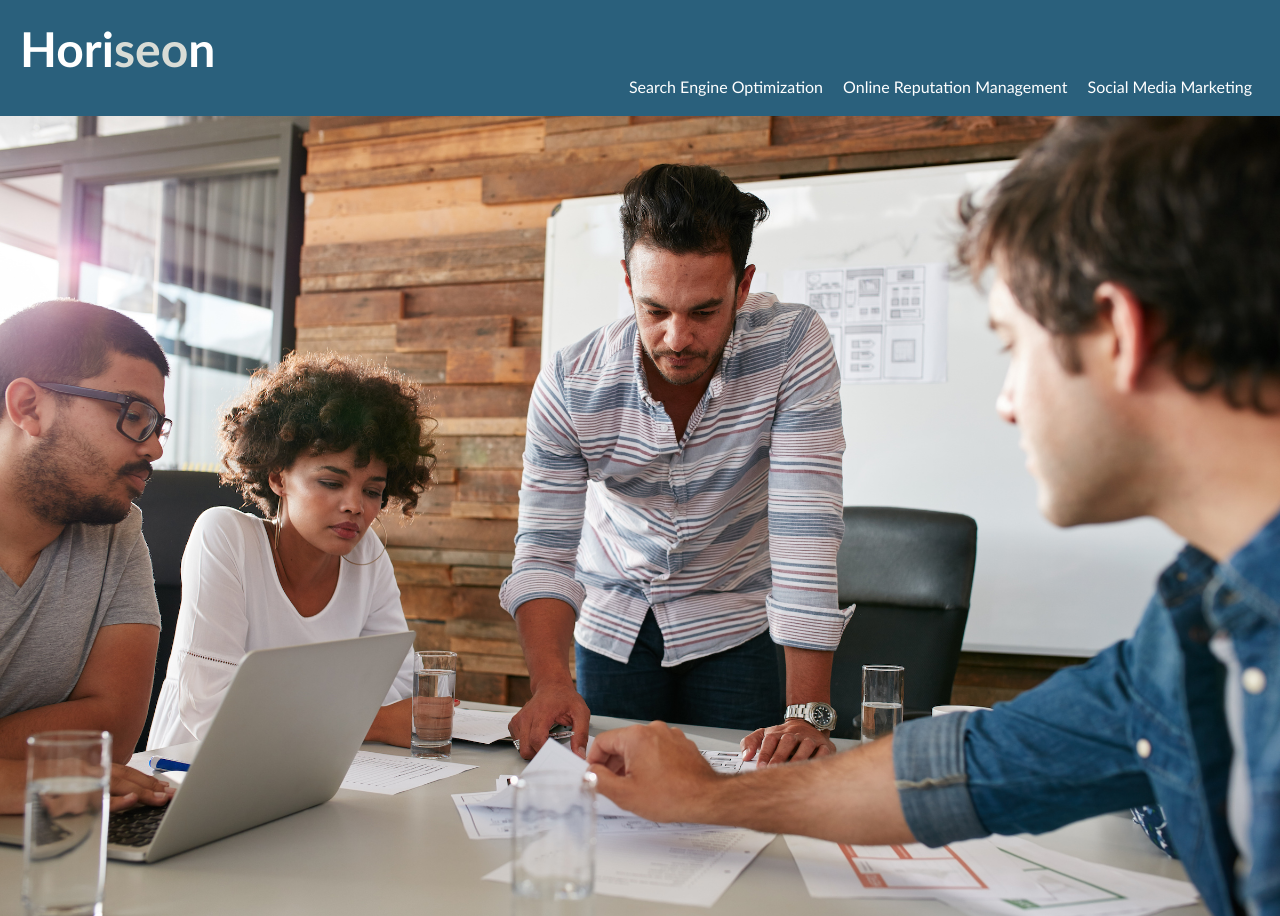
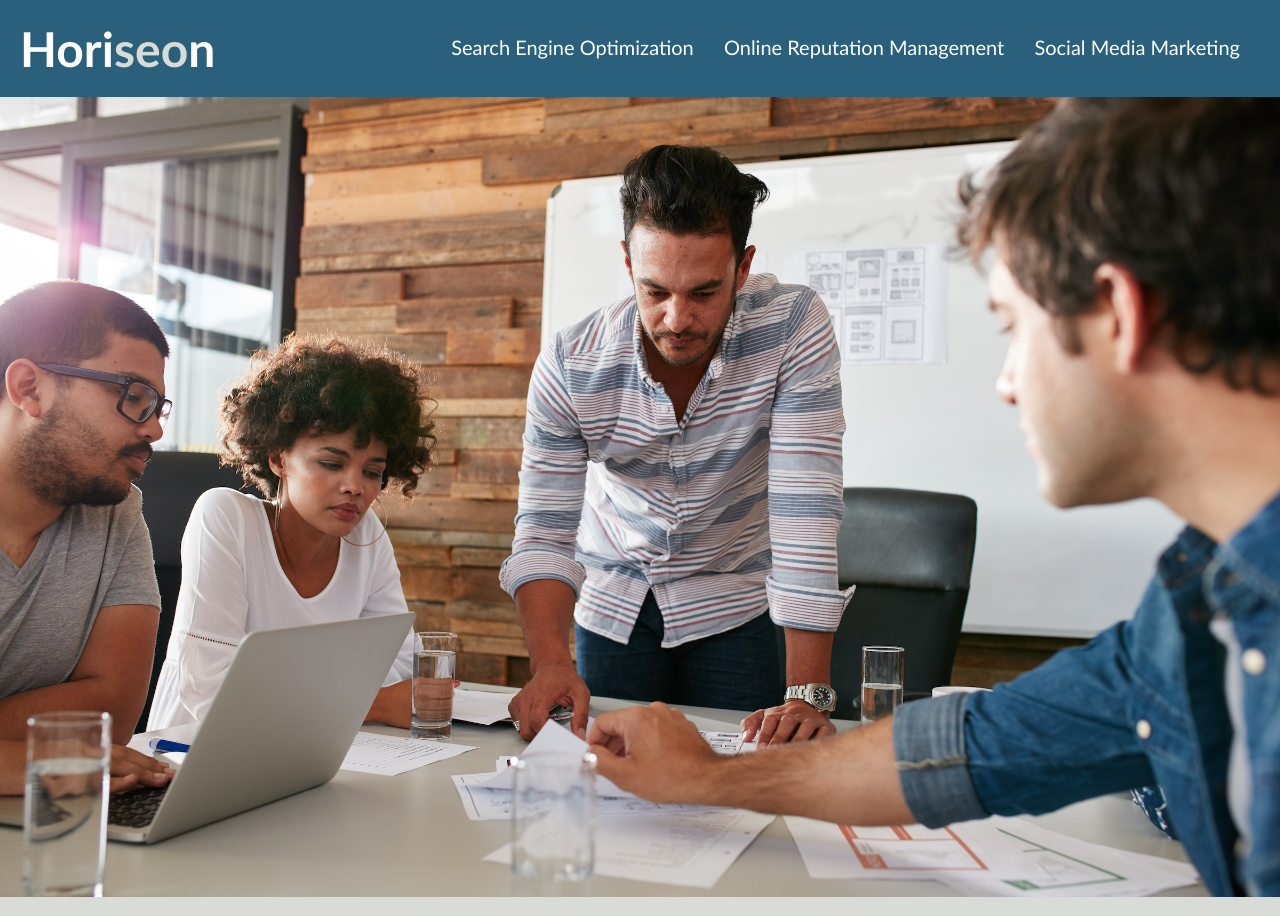
Before and after one commit to cokamuro/seo-refactor, a plain HTML site: page index.html in a window 1280 px wide. Shown: the top 916 px of the page. Drawn offline with Linux system fonts and the light colour scheme.

Commit message:
some more CSS refactoring (header, nav)

```diff
--- a/assets/css/style.css
+++ b/assets/css/style.css
@@ -21,8 +21,15 @@ header h1 {
 header h1 .seo {
     color: #d9dcd6;
 }
+/* Closing all header-related formatting for the company name and navigation links */
 
-header div {
+/* Standard element formatting */
+body {
+    background-color: #d9dcd6;
+}
+
+/* Nav formatting - formerly unordered list */
+nav {
     padding-top: 15px;
     margin-right: 20px;
     float: right;
@@ -30,20 +37,11 @@ header div {
     font-size: 20px;
 }
 
-header nav {
-    text-align: right;
-}
-
-header a {
+nav a {
+    display: inline-block;
+    margin-left: 25px;
+    text-decoration: none;
     color: #ffffff;
-    text-decoration: none;
-    padding: 8px;
-}
-/* Closing all header-related formatting for the company name and navigation links */
-
-/* Standard element formatting */
-body {
-    background-color: #d9dcd6;
 }
 
 /* Figure formatting - formerly hero */
```
